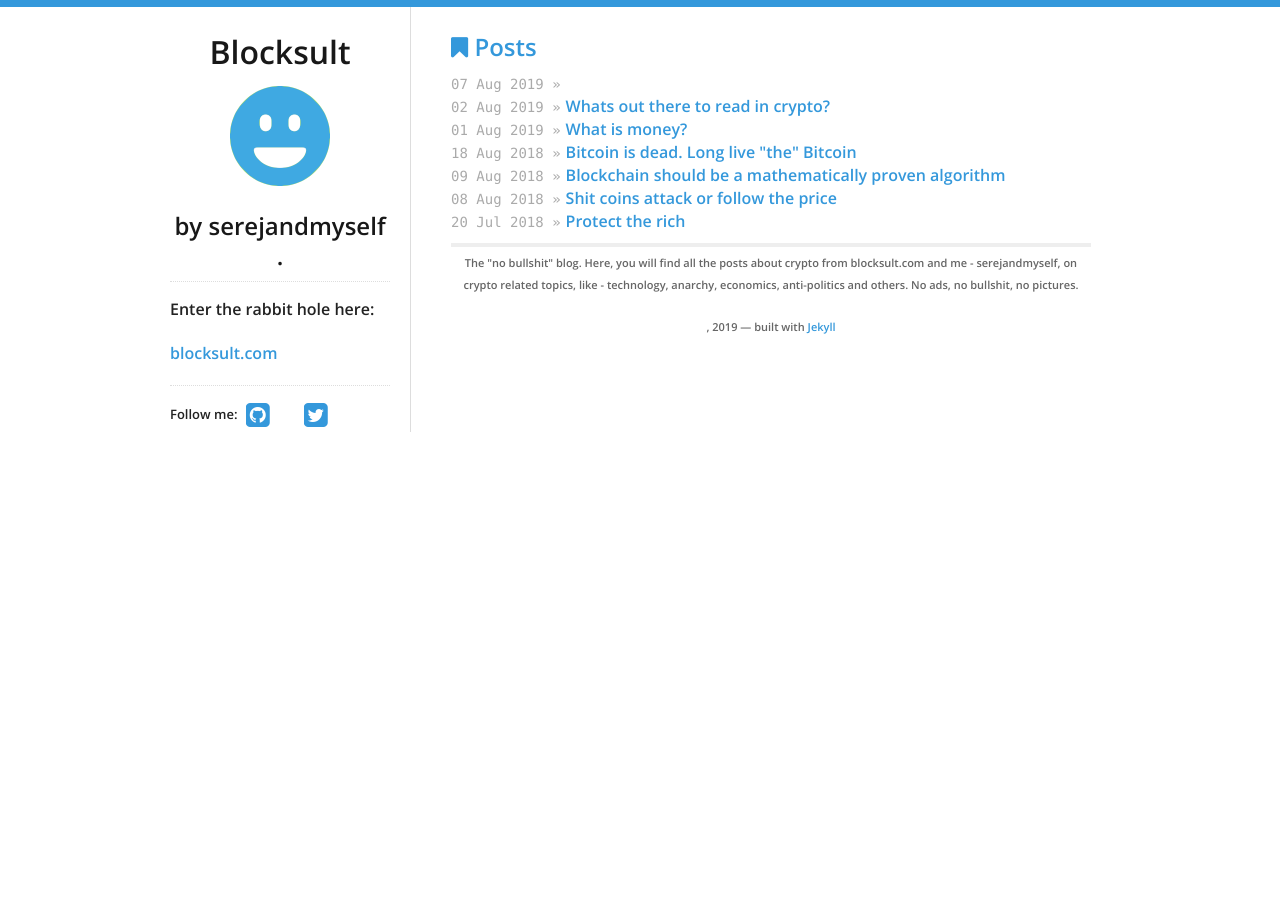
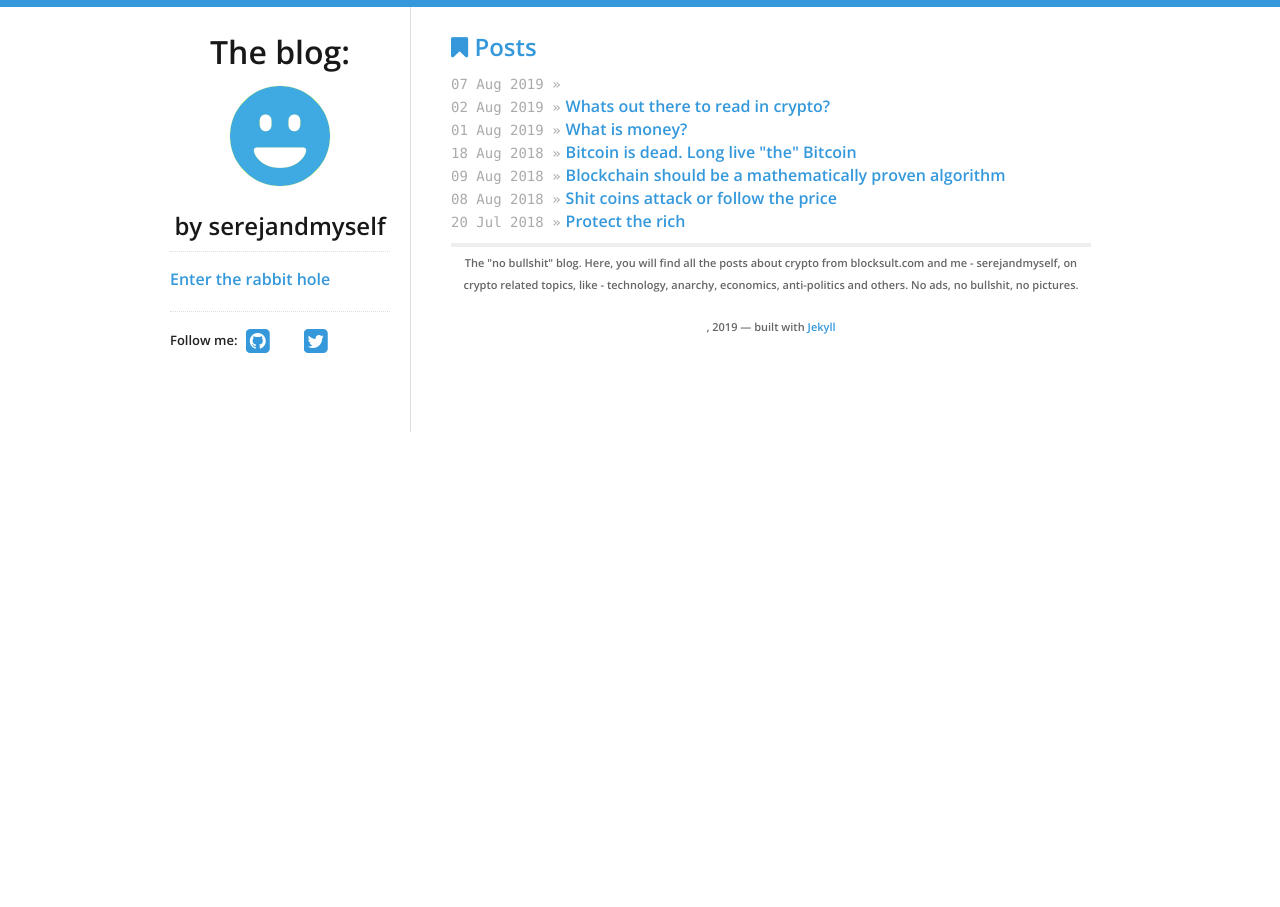
Before and after one commit to serejandmyself/serejandmyself.github.io, a Jekyll site: the page built from index.html, in a window 1280 px wide. Built offline with Jekyll 4.4.1, drawn with Linux system fonts in a browser that asks for light colours.

Commit message:
Update sidebar.html

```diff
--- a/_includes/sidebar.html
+++ b/_includes/sidebar.html
@@ -1,5 +1,5 @@
 <nav>
-  <h1>Blocksult</h1>
+  <h1>The blog:</h1>
   <a href="/">
     {% if site.data.theme.social.gravatar %}
     <img src="http://www.gravatar.com/avatar/{{ site.data.theme.social.gravatar }}?s=200" id="gravatar" alt="My photo"/>
@@ -7,11 +7,10 @@
     <img src="/logo.png" id="logo" alt="Blog logo"/>
     {% endif %}
   </a>
-  <h2> by serejandmyself <a href="/">{{ site.data.theme.name }}</a>.</h2>
+  <h2> by serejandmyself <a href="/">{{ site.data.theme.name }}</a></h2>
   <div id="bio">
-    <p> Enter the rabbit hole here: </p>
     <p>
-      <a href="https://blocksult.com/">blocksult.com</a>
+    <a href="https://blocksult.com/">Enter the rabbit hole</a>
     </p>
   </div>
   <div id="social">
```
